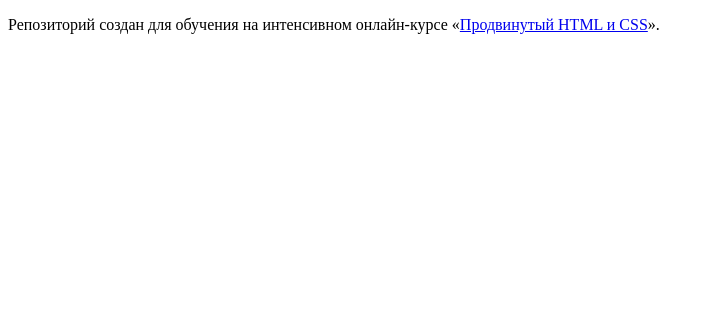
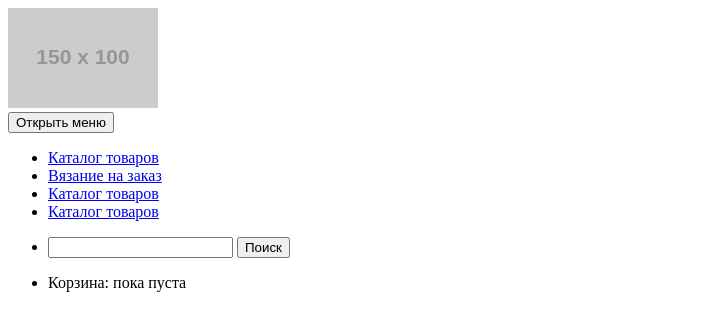
Before and after one commit to Sotnikov-Denis/99369-mishka, a website: page index.html in a window 1280 px wide. Shown: the whole page, without its empty margins (0-710 px from the left). Drawn offline with Linux system fonts and the light colour scheme.

Commit message:
Размечает header

```diff
--- a/index.html
+++ b/index.html
@@ -1,12 +1,48 @@
 <!DOCTYPE html>
 <html lang="ru">
-  <head>
-    <meta charset="utf-8">
-    <title>HTML Academy: Мишка</title>
-  </head>
-  <body>
 
-    <p>Репозиторий создан для обучения на интенсивном онлайн‑курсе «<a href="https://htmlacademy.ru/intensive/adaptive">Продвинутый HTML и CSS</a>».</p>
+<head>
+  <meta charset="utf-8">
+  <title>HTML Academy: Мишка</title>
+</head>
+<body>
+  <header class="page-header">
+    <div class="page-header__logo">
+      <img src="http://placehold.it/150x100" alt="" class="page-header__logo-img">
+    </div>
+    <nav class="main-nav">
+      <button class="main-nav__toggle" type="button">
+        Открыть меню
+      </button>
+      <ul class="main-nav__list site-list">
+        <li class="site-list__item">
+          <a href="#" class="site-list__link">Каталог товаров</a>
+        </li>
+        <li class="site-list__item">
+          <a href="#" class="site-list__link">Вязание на заказ</a>
+        </li>
+        <li class="site-list__item">
+          <a href="#" class="site-list__link">Каталог товаров</a>
+        </li>
+        <li class="site-list__item">
+          <a href="#" class="site-list__link">Каталог товаров</a>
+        </li>
+      </ul>
+      <ul class="main-nav__list search">
+        <li class="search__item">
+          <form class="search__form" action="https://echo.htmlacademy.ru" method="post">
+            <input type="text" class="search__input">
+            <button class="search__submit" type="submit">Поиск</button>
+          </form>
+        </li>
+      </ul>
+      <ul class="main-nav__list basket">
+        <li class="basket__item">
+          <span class="basket__text">Корзина: пока пуста</span>
+        </li>
+      </ul>
+    </nav>
+  </header>
+</body>
 
-  </body>
 </html>
```
